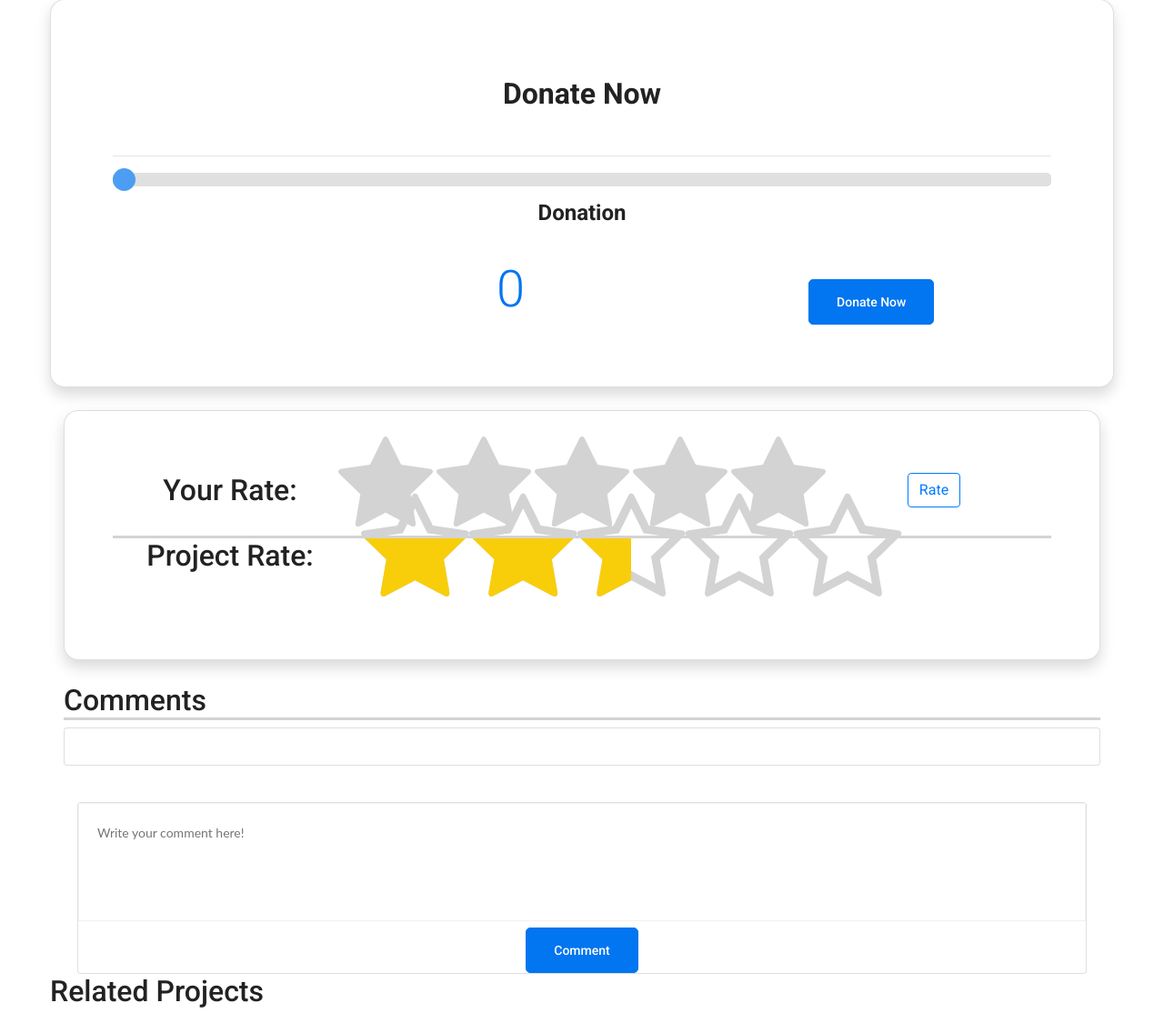
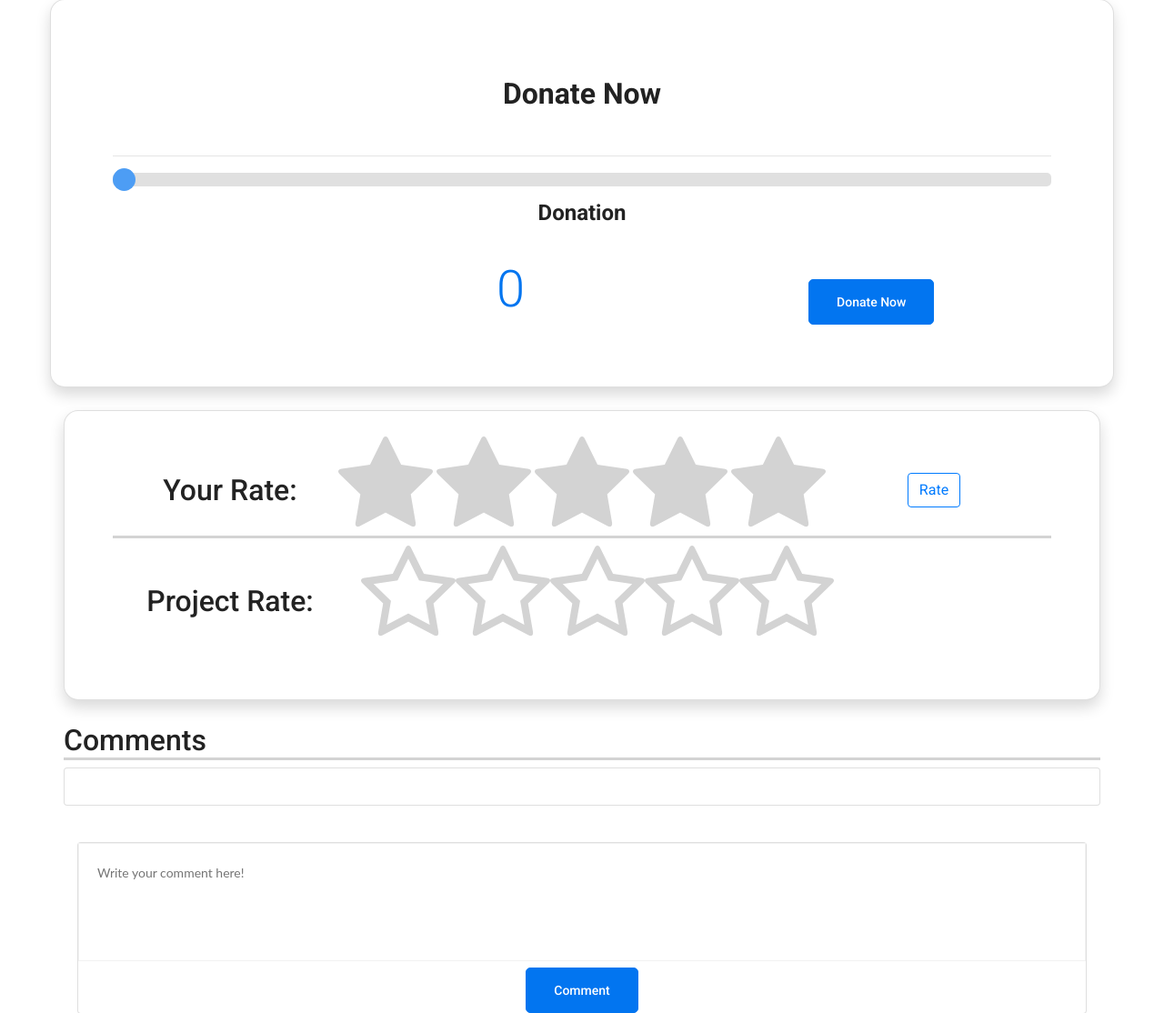
Before and after one commit to eslamkarim/fundraiser, a Django app: template project/templates/project/project.html in a window 1280 px wide. Shown: the part 519-1633 px from the top of the page at 91% size. Run offline with Django 3.2, Linux system fonts and the light colour scheme; the template is opened without the code that fills it, so the values that code supplies are empty; some libraries are stand-ins or nearby versions.

Commit message:
fixed star rating design

```diff
--- a/project/templates/project/project.html
+++ b/project/templates/project/project.html
@@ -27,13 +27,14 @@
   display: inline-block;
   position: relative;
   font-family: FontAwesome;
+  padding-top: 50px;
 }
 
 .stars-outer::before {
   display: block;
   content: "\f006 \f006 \f006 \f006 \f006";
   color: lightgrey;
-  font-size: 8rem;
+  font-size: 8em;
 }
 
 .stars-inner {
@@ -44,13 +45,14 @@
   white-space: nowrap;
   overflow: hidden;
   width: 0;
+  padding-top: 50px;
 }
 
 .stars-inner::before {
   display: inline-block;
   content: "\f005 \f005 \f005 \f005 \f005";
   color: #f8ce0b;
-  font-size: 8rem;
+  font-size: 8em;
 }
 
 
@@ -191,11 +193,11 @@
           <div class="row" style="border-bottom: solid lightgrey ;">
           </div>
           <div class="row">
-            <h2 class="col-3">Project Rate: </h2>
+            <h2 class="col-3" style="padding-top: 50px;">Project Rate: </h2>
             <div class="col-6">
               <div class="ratingbox">
-                <div class="stars-outer ">
-                  <div class="stars-inner" style="width:  50%;"></div>
+                <div class="stars-outer">
+                  <div class="stars-inner" style="width:{% widthratio project.rating 5 100 %}%;"></div>
                 </div>
               </div>
             </div>
```
